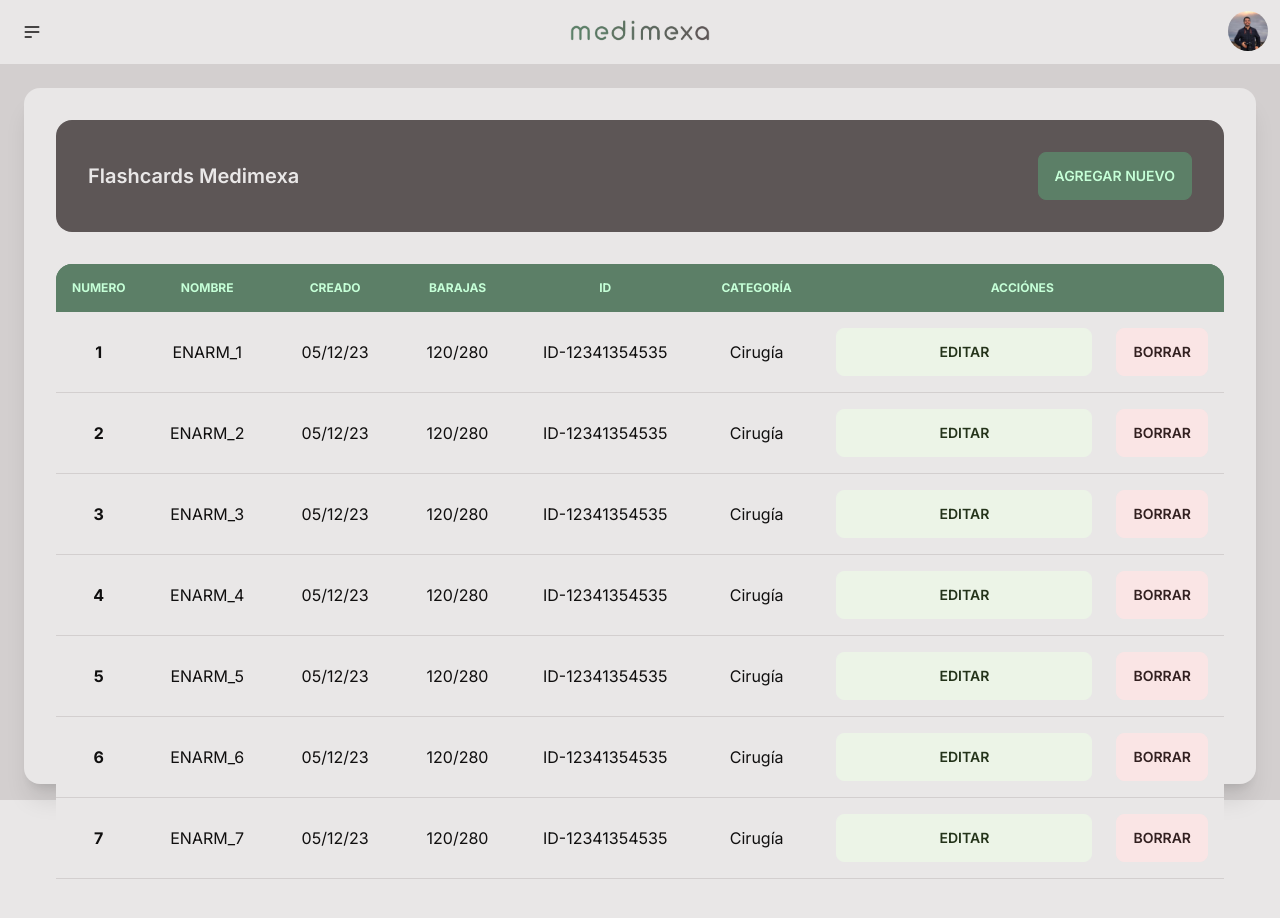
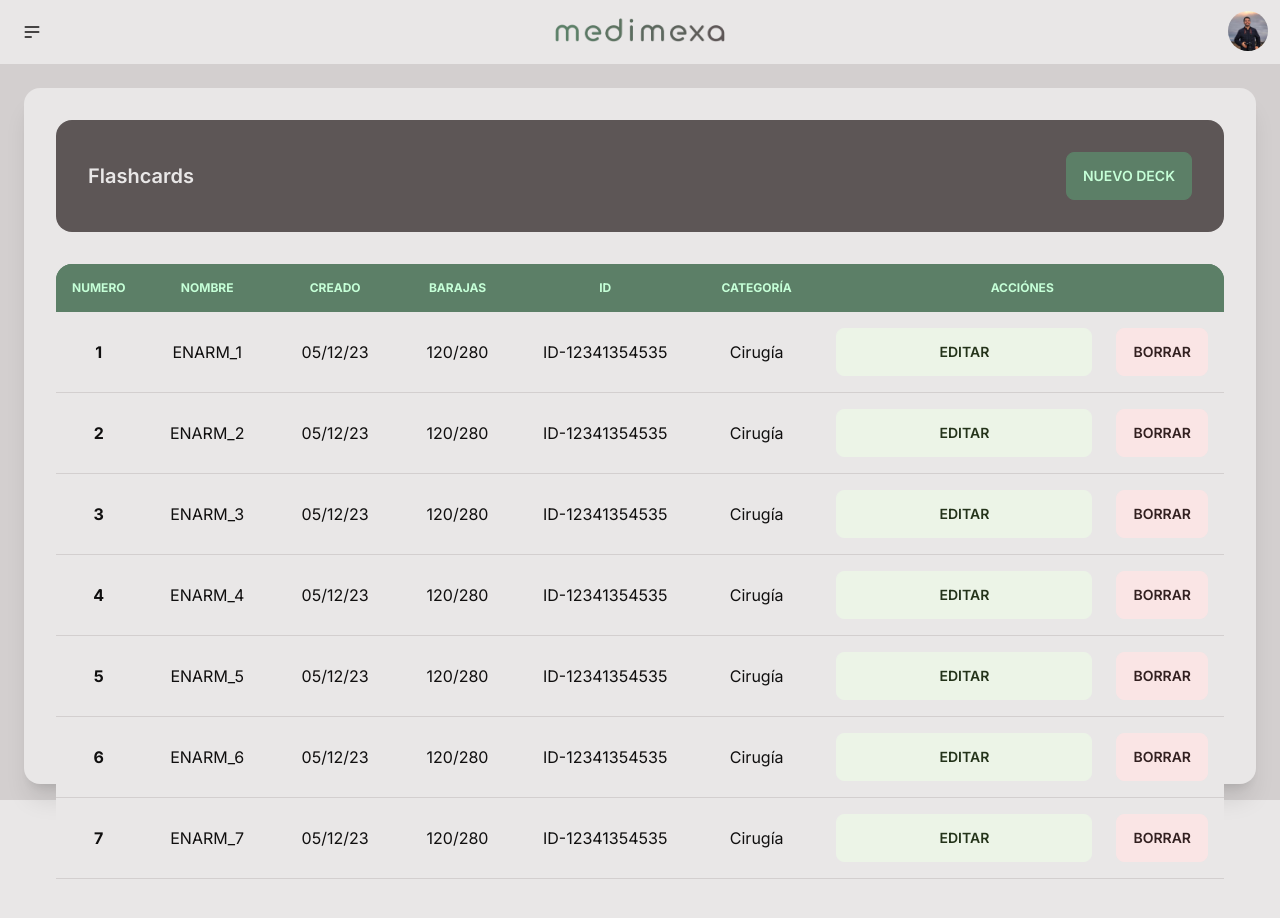
Before and after one commit to JaennPB/medimexa-admin, a Next.js app: page /flashcards in a window 1280 px wide. Built offline with nearby package versions, Linux system fonts and the light colour scheme.

Commit message:
added routing

```diff
--- a/src/components/NavBar.tsx
+++ b/src/components/NavBar.tsx
@@ -1,5 +1,6 @@
 import Image from "next/image";
 import React from "react";
+import Link from "next/link";
 
 import logo from "../../assets/logo.png";
 import avatar from "../../assets/avatar.jpeg";
@@ -33,19 +34,19 @@ function NavBar() {
               <span>Menú Administrador</span>
             </li>
             <li>
-              <a>Simuladores ENARM</a>
+              <Link href="/simuladores">Simuladores ENARM</Link>
             </li>
             <li>
-              <a>Mexaquiz</a>
+              <Link href="/mexaquiz">Mexaquiz</Link>
             </li>
             <li>
-              <a>Flashcards</a>
+              <Link href="/flashcards">Flashcards</Link>
             </li>
           </ul>
         </div>
       </div>
       <div className="navbar-center">
-        <Image src={logo} alt="logo" className="w-36" />
+        <Image src={logo} alt="logo" className="w-44" />
       </div>
       <div className="navbar-end">
         <div className="dropdown dropdown-end">
--- a/src/components/NewItemCard.tsx
+++ b/src/components/NewItemCard.tsx
@@ -1,18 +1,15 @@
-import Image from "next/image";
-import React from "react";
-import plus from "../../assets/plusIcon.png";
-
 interface Props {
   title: string;
+  description: string;
 }
 
-function NewItemCard({ title }: Props) {
+function NewItemCard({ title, description }: Props) {
   return (
     <div className="card w-full bg-neutral text-neutral-content">
       <div className="card-body">
         <div className="card-actions justify-between items-center">
           <h2 className="card-title">{title}</h2>
-          <button className="btn btn-primary">Agregar Nuevo</button>
+          <button className="btn btn-primary">{description}</button>
         </div>
       </div>
     </div>
--- a/src/pages/flashcards/index.tsx
+++ b/src/pages/flashcards/index.tsx
@@ -12,7 +12,7 @@ export default function Home() {
     <main className={`bg-base-200 h-screen w-screen ${inter.className}`}>
       <NavBar />
       <DashboardCard>
-        <NewItemCard title="Flashcards Medimexa" />
+        <NewItemCard title="Flashcards" description="Nuevo Deck" />
         <Table description="Barajas" hasCategory />
       </DashboardCard>
     </main>
--- a/src/pages/mexaquiz/index.tsx
+++ b/src/pages/mexaquiz/index.tsx
@@ -12,7 +12,7 @@ export default function Home() {
     <main className={`bg-base-200 h-screen w-screen ${inter.className}`}>
       <NavBar />
       <DashboardCard>
-        <NewItemCard title="Mexaquiz" />
+        <NewItemCard title="Mexaquiz" description="Nuevo Quiz" />
         <Table description="Pregúntas" hasCategory />
       </DashboardCard>
     </main>
--- a/src/pages/simuladores/index.tsx
+++ b/src/pages/simuladores/index.tsx
@@ -12,7 +12,7 @@ export default function Home() {
     <main className={`bg-base-200 h-screen w-screen ${inter.className}`}>
       <NavBar />
       <DashboardCard>
-        <NewItemCard title="Simuladores ENARM" />
+        <NewItemCard title="Simuladores ENARM" description="Nuevo Simulador" />
         <Table description="Pregúntas" />
       </DashboardCard>
     </main>
```
